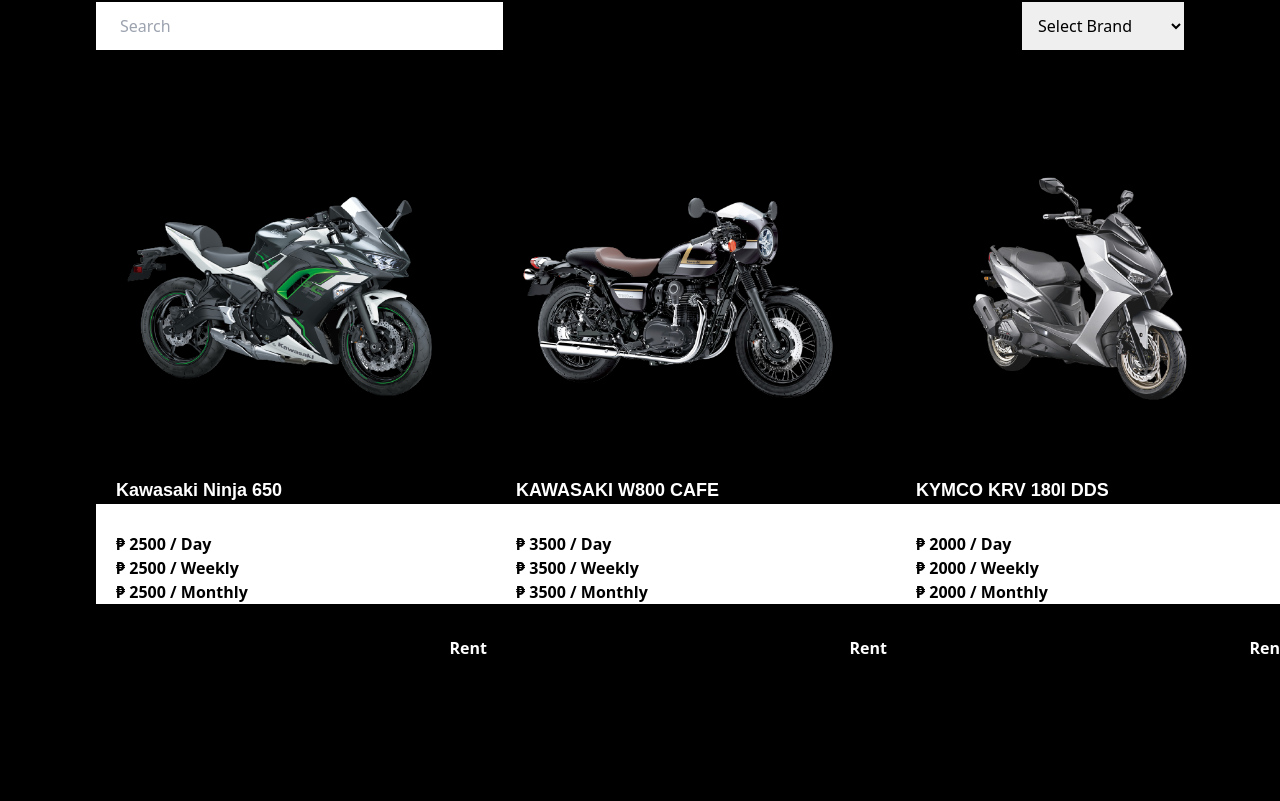
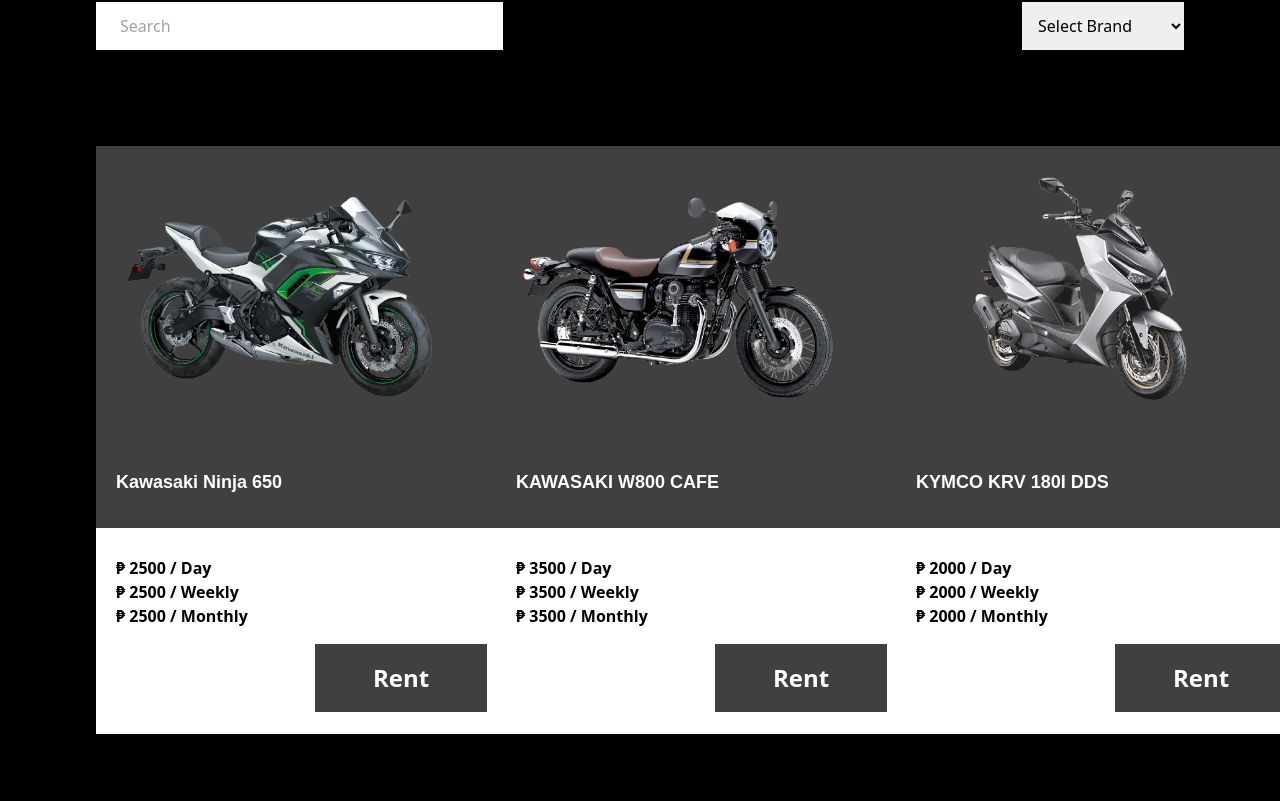
Before and after one commit to franzDELOS/motor-rent, a Next.js app in the folder client/: page / in a window 1280 px wide. Shown: the part 647-1448 px from the top of the page. Built offline with nearby package versions, Linux system fonts and the light colour scheme.

Commit message:
fix conflict files

```diff
--- a/client/src/app/components/Filter.js
+++ b/client/src/app/components/Filter.js
@@ -54,7 +54,7 @@
 
               <Image src={myMoto.image} alt="test" width={367} height={224} className="p-2" />
 
-              <h1 className="text-white font-poppins pl-5 text-nav font-bold mt-10">{myMoto.name}</h1>
+              <h1 className="text-white font-poppins pl-5 text-nav font-bold p-8">{myMoto.name}</h1>
 
             <div  className="bg-white mt-mtitem h-hitem2 pl-5 pt-7 mt-mtprice font-bold">
               <p  >
--- a/client/tailwind.config.js
+++ b/client/tailwind.config.js
@@ -15,6 +15,7 @@
             'forlink': '#1EA1EC',
             'forbtn': '#005281',
             'forsbmt': '#0095D3',
+            'foritem': '#404040'
 
           },
 
@@ -35,6 +36,10 @@
           'hsearch': '1rem',
           'wfilter': '10.125rem',
           'hfilter': '3rem',
+           'hitem2': '12.875rem',
+           'wrent': '10.75rem',
+           'hrent': '4.25rem',
+
 
 
           },
@@ -47,7 +52,8 @@
             sm: '16px',
             nav: '18px',
             title: '48px',
-            title2: '40px'
+            title2: '40px',
+            rent: '24px',
           },
           borderRadius:{
             brs: '5px',
```
